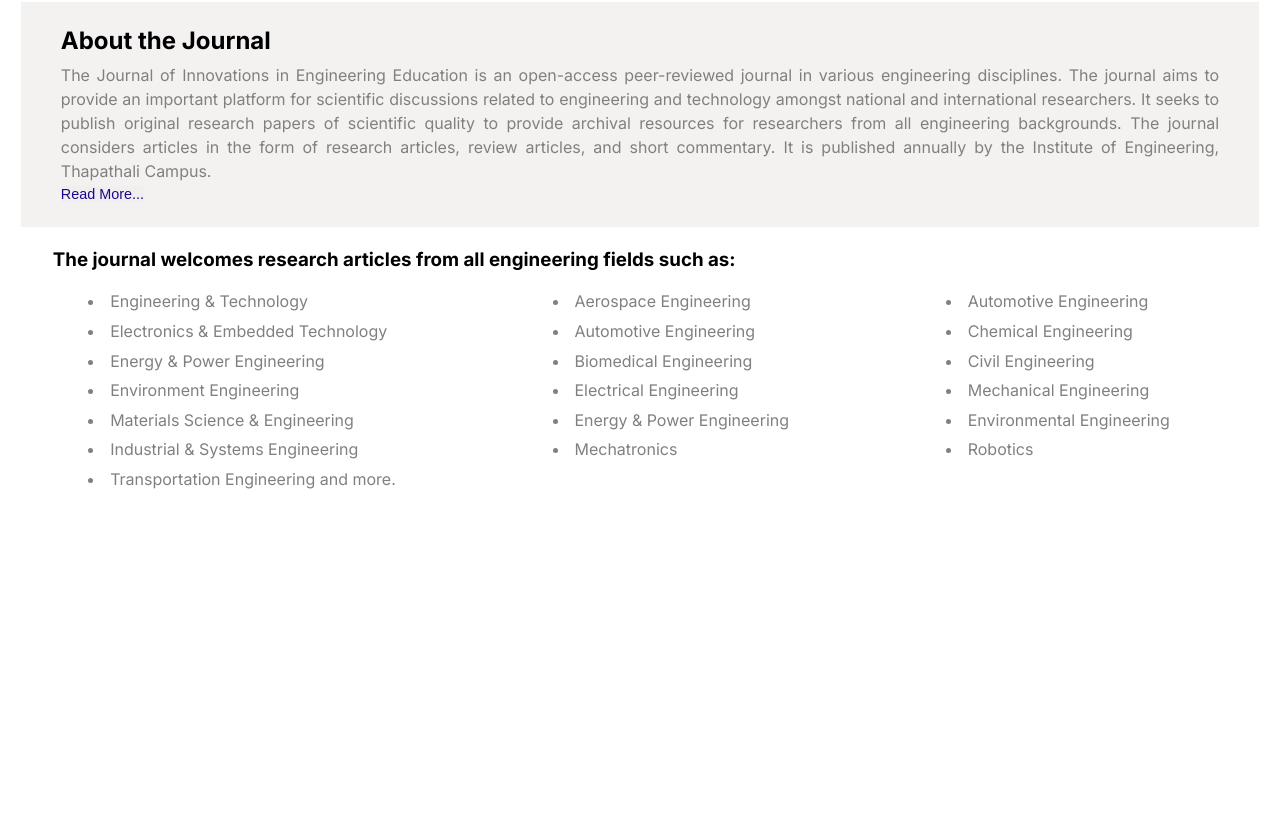
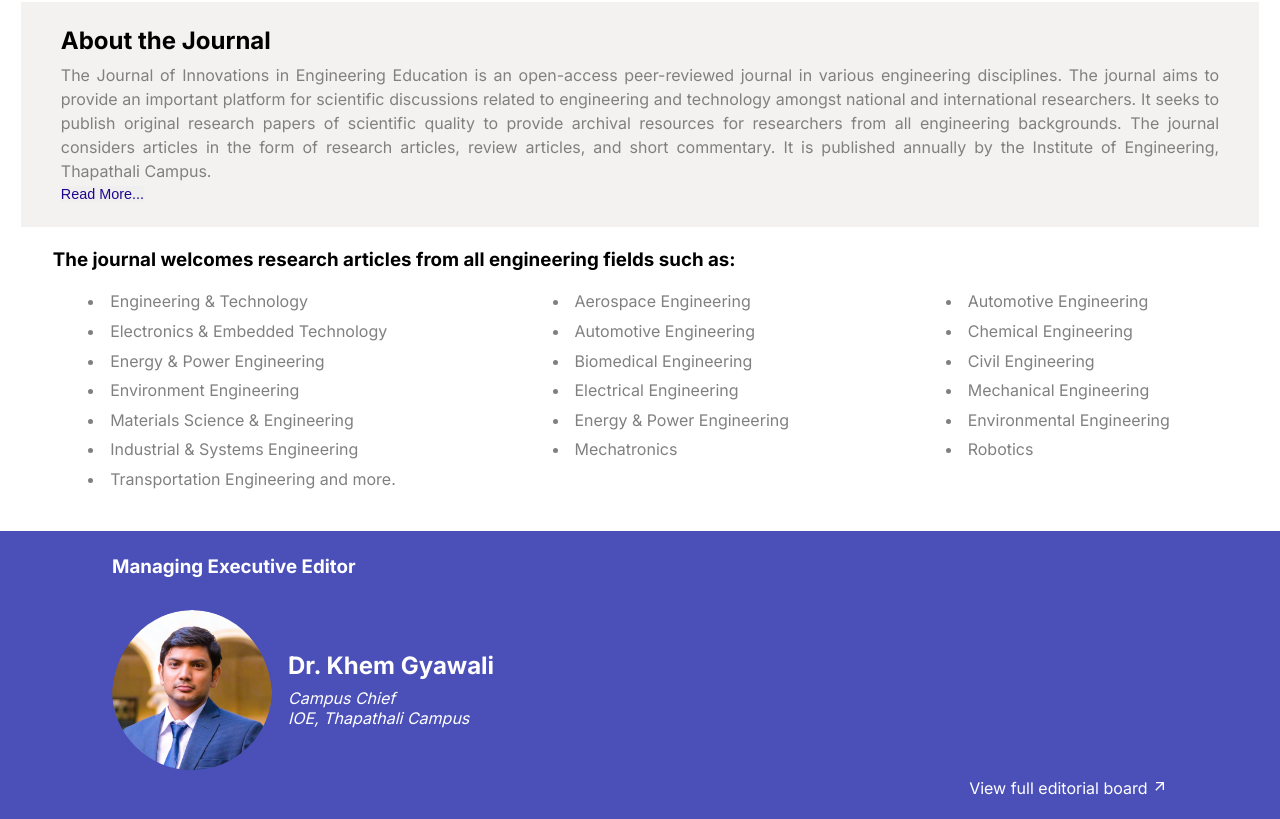
Before and after one commit to khemrajshrestha471/tcioe-journal, a Next.js app: page / in a window 1280 px wide. Shown: the part 189-1008 px from the top of the page. Before the commit the page ends 800 px from the top, so only its background shows below. Built offline with nearby package versions, Linux system fonts and the light colour scheme.

Commit message:
managing executive editor completed

```diff
--- a/app/page.js
+++ b/app/page.js
@@ -1,11 +1,13 @@
 import Navbar from "@/components/Navbar";
 import SubNavbar from "@/components/SubNavbar";
+import Executive from "@/components/Executive";
 
 export default function Home() {
   return (
     <>
 <Navbar />
 <SubNavbar />
+<Executive />
     </>
   )
 }
--- /dev/null
+++ b/components/Executive.jsx
@@ -0,0 +1,116 @@
+"use client"
+
+import styled from "styled-components";
+import img from "@/assets/khemsir.jpg";
+import Image from "next/legacy/image";
+import { MdOutlineArrowOutward } from "react-icons/md";
+
+const ContainerExecutive = styled.div`
+background: #4B50B8;
+height: 18rem;
+color: white;
+padding: 0 2rem;
+
+h3 {
+    padding: 1.5rem 5rem;
+    white-space: nowrap;
+}
+
+span {
+    float: right;
+    margin-right: 5rem;
+}
+
+span:hover {
+    cursor: pointer;
+}
+
+@media (max-width: 1000px) {
+    display: grid;
+
+    span {
+        padding-bottom: 2rem;
+        text-align: right;
+    }
+  }
+
+  @media (max-width: 500px) {
+    height: 25rem;
+
+    h3 {
+        padding: 1.5rem 2rem;
+        text-align: center;
+    }
+
+    span {
+        text-align: left;
+        padding-bottom: 0rem;
+    }
+  }
+`;
+
+const Information = styled.div`
+padding: 0.5rem 5rem;
+display: flex;
+  align-items: center;
+
+  @media (max-width: 500px) {
+    display: block;
+    margin-top: -3rem;
+  }
+`;
+
+const Photo = styled.div`
+width: 10rem;
+  height: 10rem; /* Ensure a square container for a circular image */
+  overflow: hidden;
+  border-radius: 50%;
+  margin-right: 1rem; /* Adjust spacing as needed */
+`;
+
+const CircularImage = styled(Image)`
+  width: 100%;
+  height: 100%;
+  object-fit: cover;
+  border-radius: 50%;
+`;
+
+const Desc = styled.div`
+
+h4 {
+    font-size: 1.5rem;
+    padding-bottom: 0.5rem;
+    white-space: nowrap;
+}
+p {
+    font-style: italic;
+    white-space: nowrap;
+}
+
+@media (max-width: 500px) {
+    h4 {
+        padding-top: 1rem;
+    }
+  }
+`;
+
+const Executive = () => {
+  return (
+    <ContainerExecutive>
+        <h3>Managing Executive Editor</h3>
+        <Information>
+        <Photo>
+        <CircularImage src={img} alt="Executive Photo" />
+        </Photo>
+        <Desc>
+            <h4>Dr. Khem Gyawali</h4>
+            <p>Campus Chief</p>
+            <p>IOE, Thapathali Campus</p>
+        </Desc>
+        </Information>
+        <span>View full editorial board <MdOutlineArrowOutward /></span>
+    </ContainerExecutive>
+  )
+}
+
+export default Executive
```
Also changed, not shown: assets/khemsir.jpg (added).
